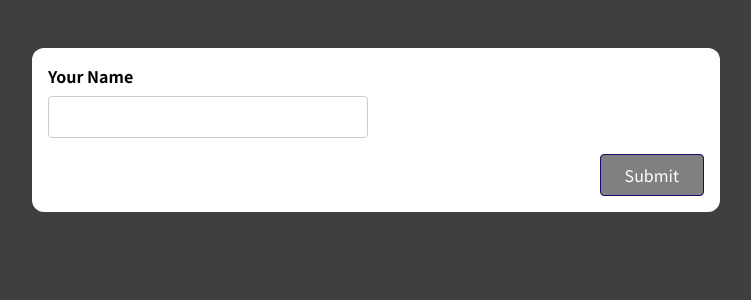
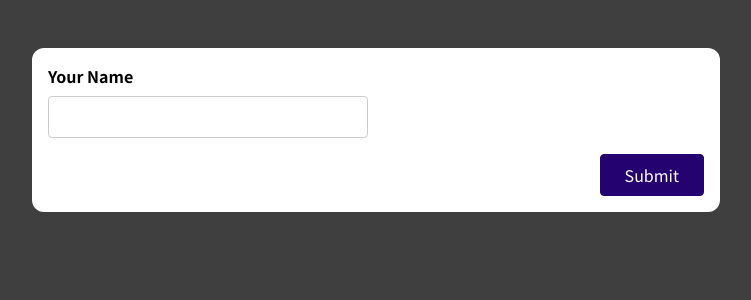
Before and after one commit to aadil42/working-with-form-in-react, a React (Create React App) app: page / in a window 1280 px wide. Shown: the top 300 px of the page, without its empty margins (264-1015 px from the left). Built offline with nearby package versions, Linux system fonts and the light colour scheme.

Commit message:
ok, so initially we're enabling the submit button on the form and after the first try we'll disable it on invalid field

```diff
--- a/src/components/SimpleInput.js
+++ b/src/components/SimpleInput.js
@@ -3,6 +3,7 @@ import {useState} from "react";
 const SimpleInput = (props) => {
   const [enteredValue, setEnteredValue] = useState('');
   const [isInputTouched, setIsInputTouched] = useState(false);
+  const [isButtonTouched, setIsButtonTouched] = useState(false);
 
   const enteredNameIsValid = enteredValue.trim() !== '';
   const isInvalid = (!enteredNameIsValid && isInputTouched) ? true : false;
@@ -25,7 +26,7 @@ const SimpleInput = (props) => {
   const submitHandler = (event) => {
     event.preventDefault();
     setIsInputTouched(true);
-
+    setIsButtonTouched(true);
     // now we don't even need to check this condition, because we're not allowing user to even submit if the field is empty. so this function will never run on an empty field
     if(!enteredNameIsValid) return; // we are not checking isInvalid because react schedules the states changes and we won't have the latest value for invalid.
     // true we are changing isTouched state above but we won't have the latest invalid at this point
@@ -42,7 +43,7 @@ const SimpleInput = (props) => {
         {isInvalid && <p className="error-text">input field must not be empty!</p>}
       </div>
       <div className="form-actions">
-        <button disabled={!isFormValid}>Submit</button>
+        <button disabled={!isFormValid && isButtonTouched}>Submit</button>
       </div>
     </form>
   );
```
